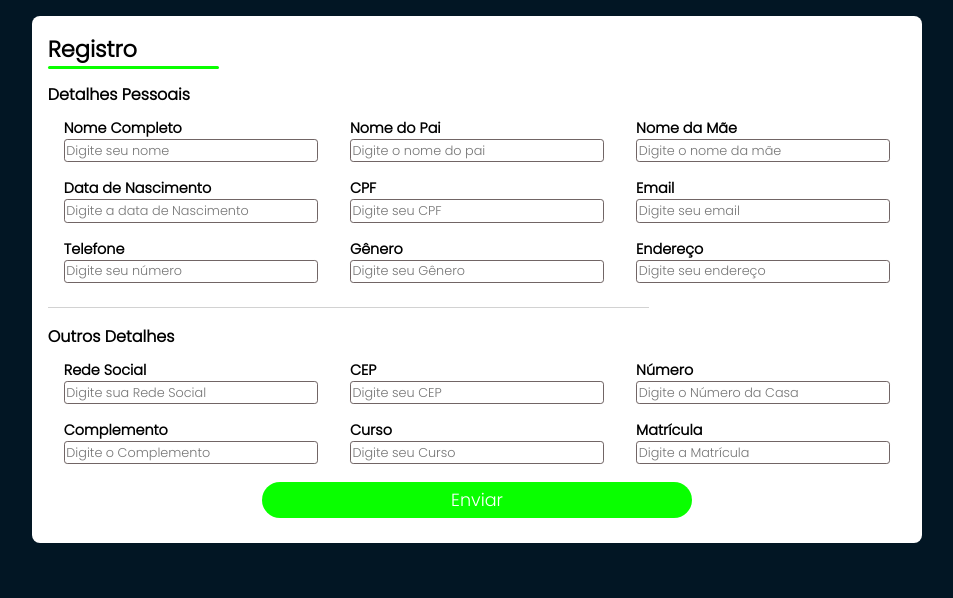
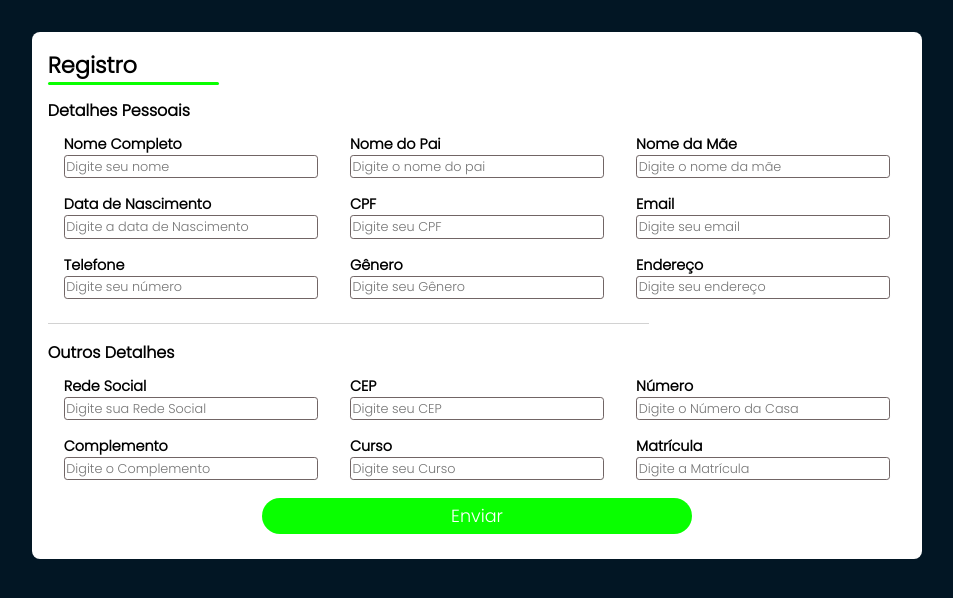
Before and after one commit to mauricio173/Formulario-de-Registro, a plain HTML site: page index.html in a window 1280 px wide. Shown: the whole page, without its empty margins (163-1116 px from the left). Drawn offline with Linux system fonts and the light colour scheme.

Commit message:
update formReg.css

```diff
--- a/formReg.css
+++ b/formReg.css
@@ -20,7 +20,7 @@ body {
     background: #fff;
     border-radius: 0.5rem;
     padding: 1rem;
-    margin: 1rem;
+    margin: 2rem 1rem 1rem;
 }
 
 .registration-container h2 {
```
